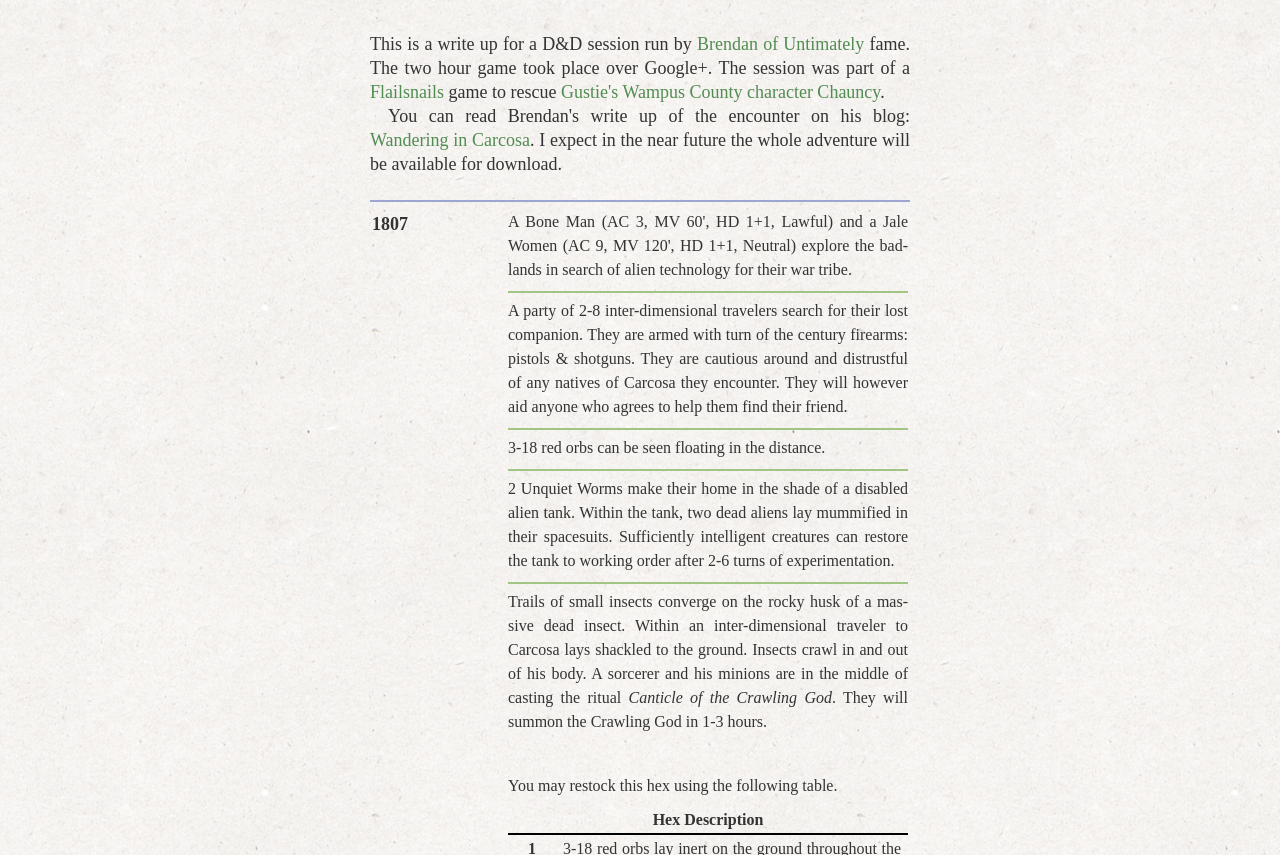
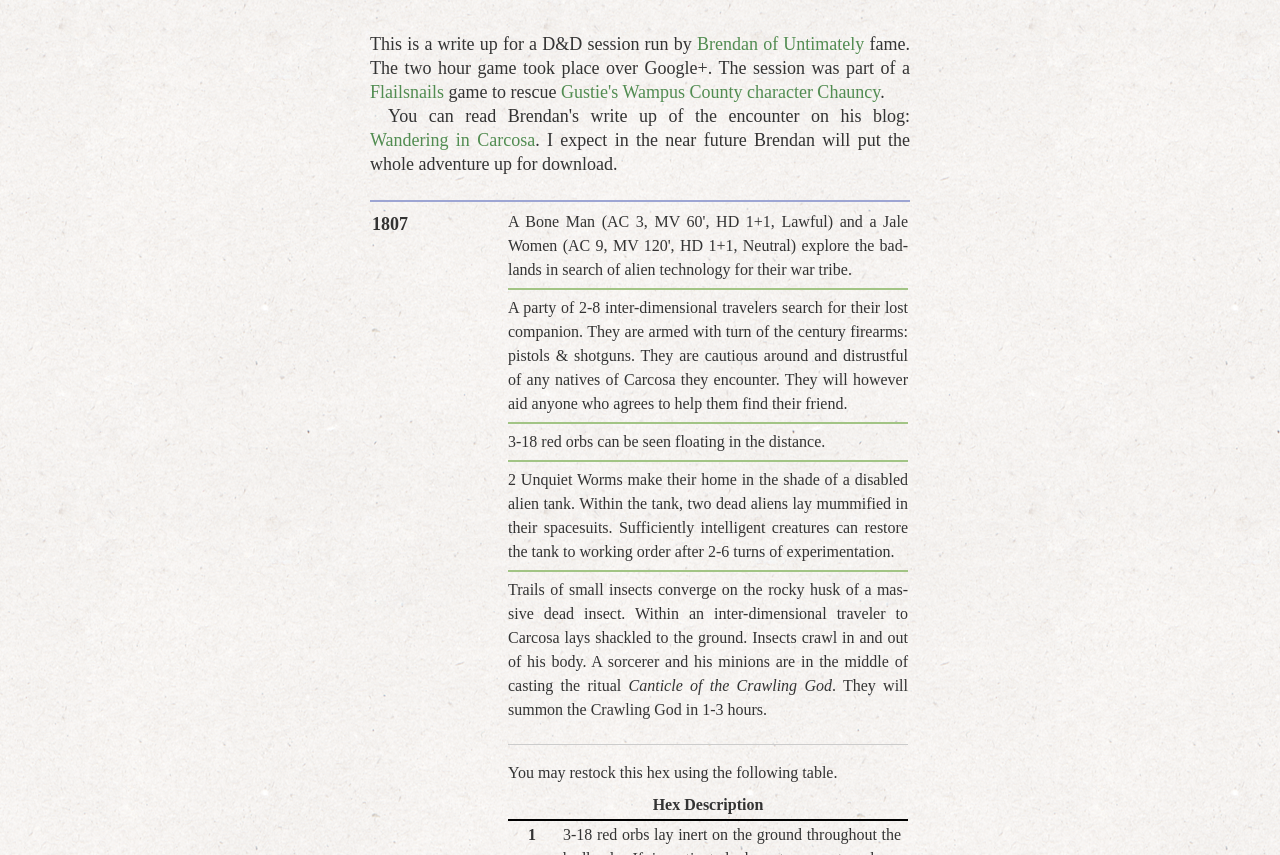
Before and after one commit to funkaoshi/carcosa, a plain HTML site: page public/1807/index.html in a window 1280 px wide. Shown: the part 97-952 px from the top of the page. Drawn offline with Linux system fonts and the light colour scheme; a web font is replaced by a local one.

Commit message:
Cleanup 1807 page.

```diff
--- a/public/1807/index.html
+++ b/public/1807/index.html
@@ -28,7 +28,7 @@
         <h1>A Retelling of<br />The Inverted Solitudes of the Insect Brother</h1>
         <div class="write-up">
             <p>This is a write up for a D&D session run by <a href="http://untimately.blogspot.ca/">Brendan of Untimately</a> fame. The two hour game took place over Google+. The session was part of a <a href="http://jrients.blogspot.ca/2011/08/flailsnails-conventions.html">Flailsnails</a> game to rescue <a href="http://dungeonofsigns.blogspot.ca/2012/11/last-chauncy-in-carcosa-very-special.html">Gustie's Wampus County character Chauncy</a>.</p>
-            <p>You can read Brendan's write up of the encounter on his blog: <a href="http://untimately.blogspot.ca/2012/11/wandering-in-carcosa_5.html">Wandering in Carcosa</a>. I expect in the near future the whole adventure will be available for download.</p>
+            <p>You can read Brendan's write up of the encounter on his blog: <a href="http://untimately.blogspot.ca/2012/11/wandering-in-carcosa_5.html">Wandering in Carcosa</a>. I expect in the near future Brendan will put the whole adventure up for download.</p>
             <p>
         </div>
         <div id="header" class='hex'>
--- a/static/carcosa.css
+++ b/static/carcosa.css
@@ -15,11 +15,13 @@ body {
     font-family: "Art Nouveau-Bistro";
     src: local("Art Nouveau-Bistro"), url("/static/art-nouveau-bistro.ttf");
 }
-h1 {
+h1, h2, h3 {
     font-family: "Art Nouveau-Bistro";
-    font-size: 32px;
     color: #8B96C7;
     text-align: center;
+}
+h1 {
+    font-size: 32px;
     margin-bottom: 1em;
 }
 
@@ -28,14 +30,36 @@ p, td {
     text-justify: newspaper;
     hyphens: auto;
     -webkit-hyphens: auto;
+    margin-bottom: 0;
+}
+p + p {
+    text-indent: 1em;
+}
+p:first-child {
+    text-indent: 0;
 }
 
-.write-up p {
-    text-indent: 1em;
-    margin-bottom: 0;
+th {
+    border-bottom: 2px solid black;
+    text-align: left;
 }
-.write-up p:first-child {
-    text-indent: 0;
+th:first-child {
+    text-align: center;
+}
+th, td {
+    padding: 2px 7px;
+}
+td:first-child {
+    vertical-align: top;
+    text-align: center;
+    padding: 2px 20px;
+    font-weight: bold;
+}
+tr:nth-child(odd) {
+    background-color: #E6E7F3;
+}
+tr:first-child {
+    background-color: transparent;
 }
 
 /* Hex Description */
@@ -47,50 +71,31 @@ p, td {
     clear: both;
     font-size: 16px;
 }
-
+.hex p {
+    text-indent: 0;
+}
 .hex p.location {
     float: left;
     padding-top: 8px;
     font-size: 18px;
     font-weight: bold;
 }
-
 .hex p.description, .hex p.restock {
     float: right;
-    padding-top: 6px;
+    padding: 6px 0;
     width: 400px;
 }
-
 .hex p.description + p.description {
     border-top: 2px solid #A2C485;
 }
-
 .hex p.restock {
-    margin-top: 25px;
+    margin-top: 16px;
+    border-top: 1px solid #CCC;
+    padding-top: 16px;
 }
-
 .hex table {
     float: right;
     width: 400px;
-}
-.hex th {
-    text-align: center;
-    border-bottom: 2px solid black;
-}
-.hex td {
-    padding: 2px 7px;
-}
-.hex td:first-child {
-    vertical-align: top;
-    text-align: center;
-    padding: 2px 20px;
-    font-weight: bold;
-}
-.hex tr:nth-child(odd) {
-    background-color: #E6E7F3;
-}
-.hex tr:first-child {
-    background-color: transparent;
 }
 
 .clear {
```
Also changed, not shown: weird.txt.
